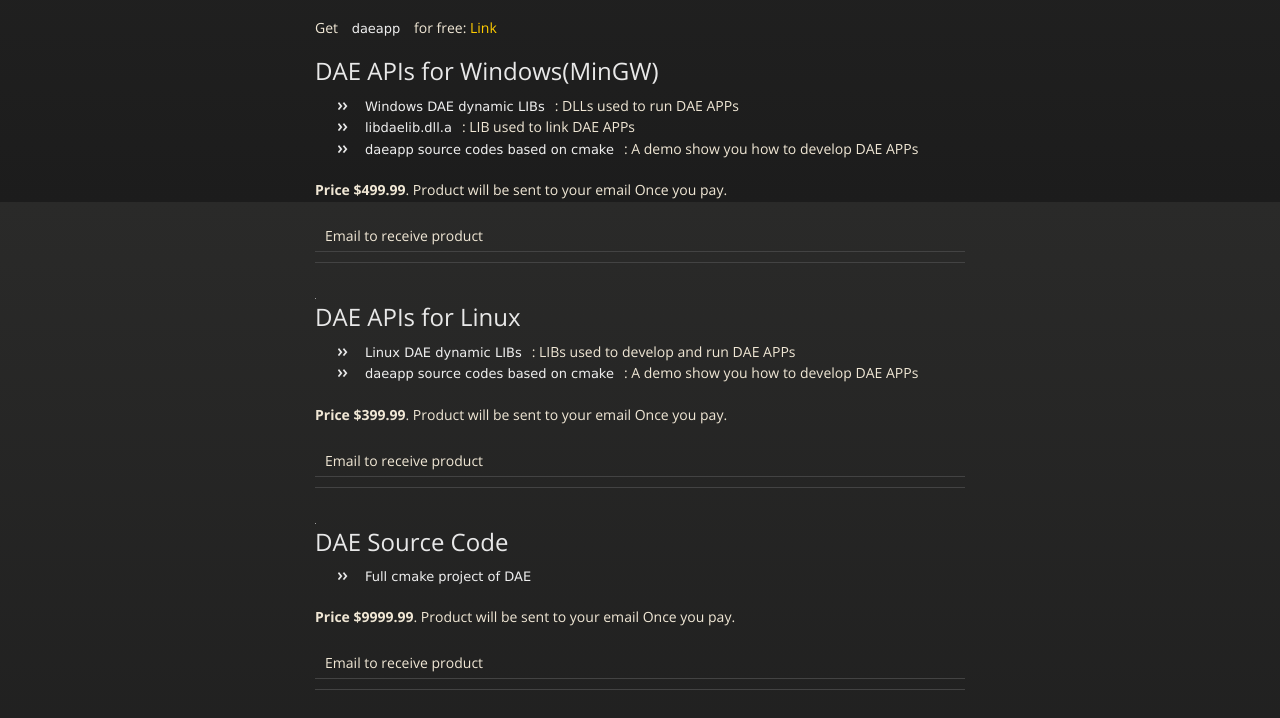
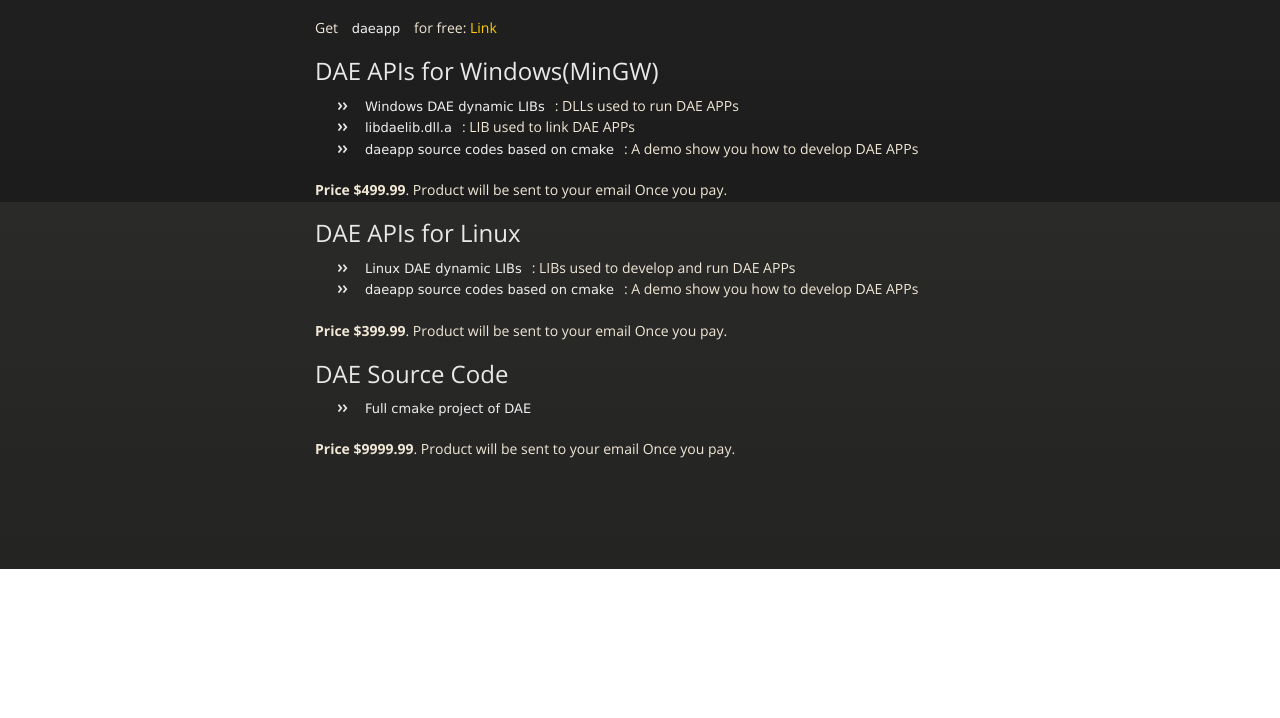
Before and after one commit to ssqre/daeapp, a plain HTML site: page index.html in a window 1280 px wide. Shown: the part 598-1316 px from the top of the page. After the commit the page ends 1167 px from the top, so only its background shows below. Drawn offline with nearby package versions, Linux system fonts and the light colour scheme; grey boxes are pictures that could not be loaded.

```diff
--- a/index.html
+++ b/index.html
@@ -85,17 +85,6 @@
 
 <p><strong>Price $499.99</strong>. Product will be sent to your email Once you pay.</p>
 
-
-
-
-  <table>
-    <tr><td>Email to receive product</td></tr>
-<tr><td></td></tr>
-  </table>
-
-  <img alt="" border="0" src="https://www.paypalobjects.com/en_US/i/scr/pixel.gif" width="1" height="1">
-
-
 <h2>
 <a id="dae-apis-for-linux" class="anchor" href="#dae-apis-for-linux" aria-hidden="true"><span class="octicon octicon-link"></span></a>DAE APIs for Linux</h2>
 
@@ -108,17 +97,6 @@
 
 <p><strong>Price $399.99</strong>. Product will be sent to your email Once you pay.</p>
 
-
-
-
-  <table>
-    <tr><td>Email to receive product</td></tr>
-<tr><td></td></tr>
-  </table>
-
-  <img alt="" border="0" src="https://www.paypalobjects.com/en_US/i/scr/pixel.gif" width="1" height="1">
-
-
 <h2>
 <a id="dae-source-code" class="anchor" href="#dae-source-code" aria-hidden="true"><span class="octicon octicon-link"></span></a>DAE Source Code</h2>
 
@@ -128,17 +106,6 @@
 </ul>
 
 <p><strong>Price $9999.99</strong>. Product will be sent to your email Once you pay.</p>
-
-
-
-
-  <table>
-    <tr><td>Email to receive product</td></tr>
-<tr><td></td></tr>
-  </table>
-
-  <img alt="" border="0" src="https://www.paypalobjects.com/en_US/i/scr/pixel.gif" width="1" height="1">
-
       </section>
 
     </div>
```
Also changed, not shown: params.json (+1 -1 lines).
